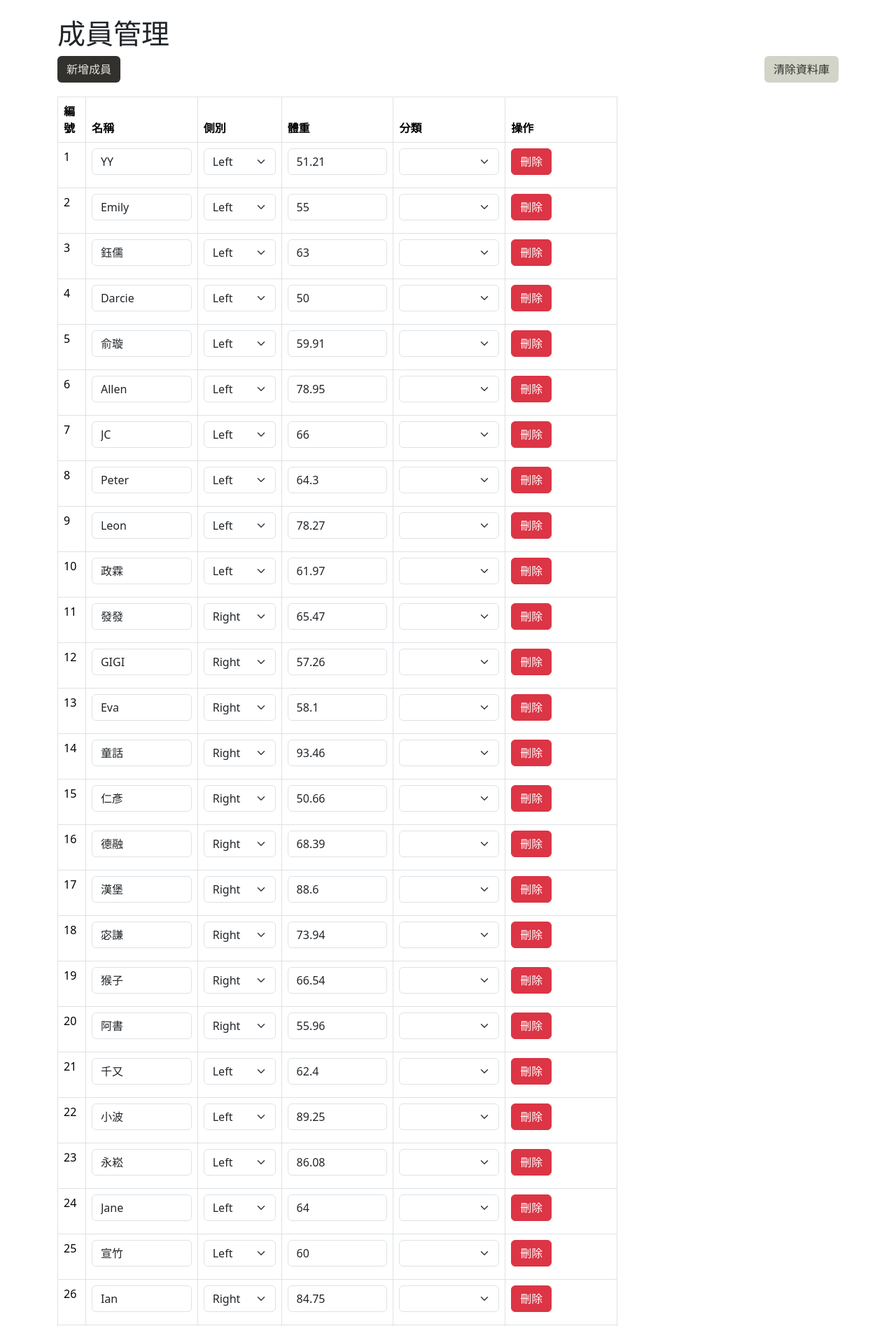
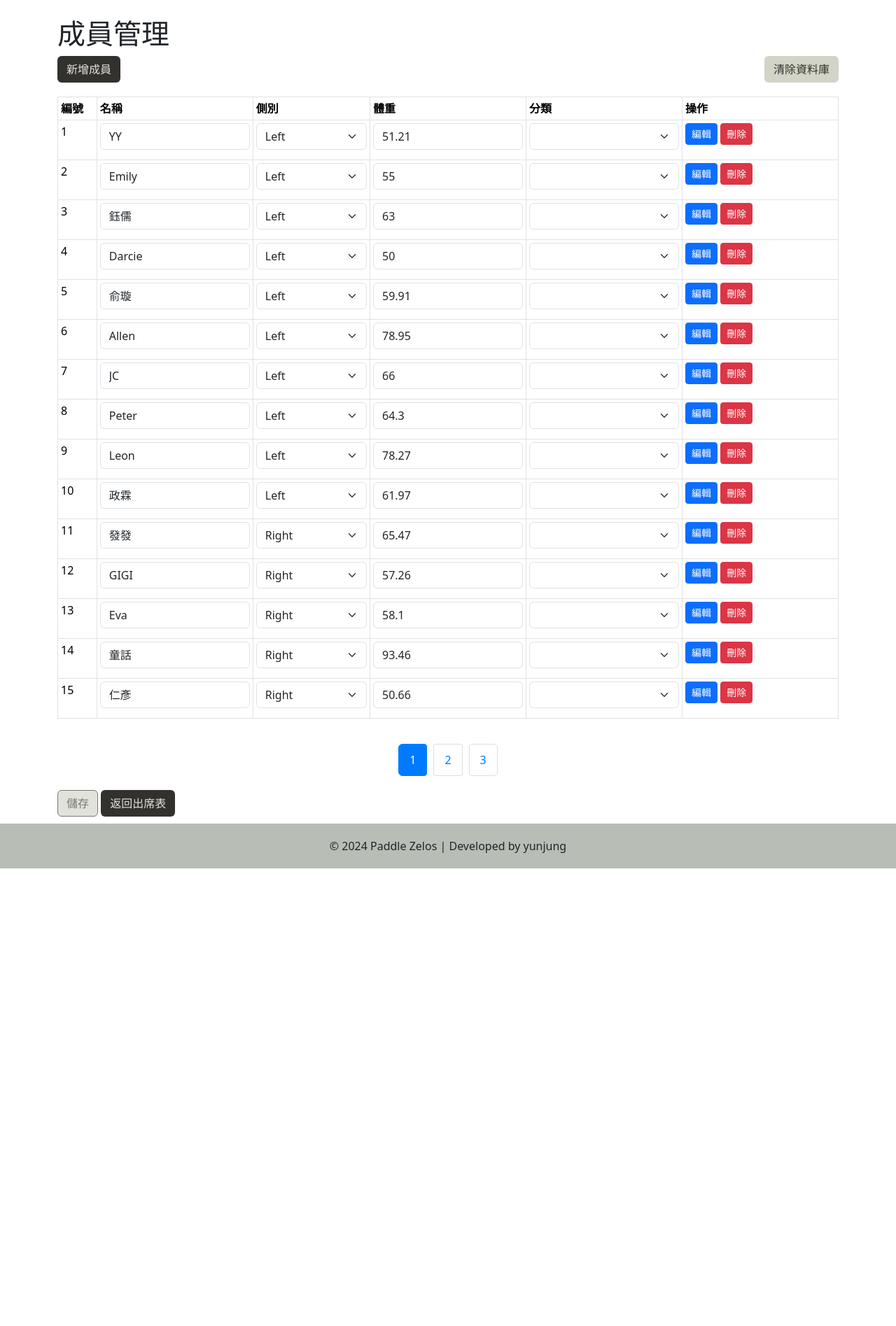
Before and after one commit to evafan1999/dragon-boat, a FastAPI app: page /members in a window 1280 px wide. Shown: the top 1895 px of the page at 70% size. After the commit the page ends 1241 px from the top, so only its background shows below. Run offline with FastAPI, Linux system fonts and the light colour scheme; data comes from the database, SQL or seed files in the repository; both versions use the stored data as it was after the commit.

Commit message:
update member.

```diff
--- a/main.py
+++ b/main.py
@@ -2,7 +2,7 @@ import sqlite3
 import requests
 import logging
 from bs4 import BeautifulSoup
-from fastapi import FastAPI, HTTPException
+from fastapi import FastAPI, HTTPException, Query
 from fastapi.responses import FileResponse
 from fastapi.staticfiles import StaticFiles
 from pydantic import BaseModel
@@ -96,14 +96,24 @@ async def update_members(member_list: List[Member]):
         raise HTTPException(status_code=500, detail=f"Failed to update member list: {str(e)}")
 
 @app.get("/api/current_members")
-async def get_current_members():
+async def get_current_members(page: int = Query(1, ge=1), size: int = Query(15, ge=1)):
     try:
+        offset = (page - 1) * size
         with sqlite3.connect('mydatabase.db') as conn:
             cursor = conn.cursor()
-            cursor.execute("SELECT name, side, weight, category FROM members")
+            cursor.execute("SELECT name, side, weight, category FROM members LIMIT ? OFFSET ?", (size, offset))
             members = [{"name": row[0], "side": row[1], "weight": row[2], "category": row[3]} for row in cursor.fetchall()]
 
-        return {"members": members}
+            cursor.execute("SELECT COUNT(*) FROM members")
+            total_count = cursor.fetchone()[0]
+
+        total_pages = (total_count + size - 1) // size  # 計算總頁數
+        return {
+            "members": members,
+            "total_pages": total_pages,
+            "current_page": page,
+            "page_size": size
+        }
     except Exception as e:
         logger.error(f"Failed to retrieve current members: {str(e)}")
         return {"error": f"Failed to retrieve current members: {str(e)}"}
--- a/static/members.js
+++ b/static/members.js
@@ -16,46 +16,77 @@ document.addEventListener("DOMContentLoaded", () => {
     });
 });
 
-async function fetchMembers() {
-    showLoading();
-    try {
-        const response = await fetch('/api/current_members');
+document.addEventListener("DOMContentLoaded", function() {
+    const rowsPerPage = 15;
+    let currentPage = 1;
+
+    async function fetchMembers(page = 1, size = rowsPerPage) {
+        const response = await fetch(`/api/current_members?page=${page}&size=${size}`);
         const data = await response.json();
-        if (data.error) {
-            throw new Error(data.error);
-        }
-        const memberTableBody = document.getElementById('memberTableBody');
-        memberTableBody.innerHTML = '';
-        data.members.forEach((member, index) => {
+        renderTable(data.members);
+        renderPagination(data.total_pages);
+    }
+
+    function renderTable(members) {
+        const tableBody = document.getElementById('memberTableBody');
+        tableBody.innerHTML = '';
+
+        members.forEach((member, index) => {
             const row = document.createElement('tr');
             row.innerHTML = `
-                <td data-label="編號">${index + 1}</td>
-                <td data-label="名稱"><input type="text" class="form-control" value="${member.name}" readonly></td>
-                <td data-label="側別">
+                <td>${(currentPage - 1) * rowsPerPage + index + 1}</td>
+                <td><input type="text" class="form-control" value="${member.name}" readonly></td>
+                <td>
                     <select class="form-select">
                         <option value="Left" ${member.side === 'Left' ? 'selected' : ''}>Left</option>
                         <option value="Right" ${member.side === 'Right' ? 'selected' : ''}>Right</option>
                     </select>
                 </td>
-                <td data-label="體重"><input type="number" class="form-control" value="${member.weight}"></td>
-                <td data-label="分類">
+                <td><input type="number" class="form-control" value="${member.weight}"></td>
+                <td>
                     <select class="form-select">
-                        <option value="none" ${member.category === 'none' ? 'selected' : ''}> </option>
+                        <option value="none" ${member.category === 'none' ? 'selected' : ''}></option>
                         <option value="大混" ${member.category === '大混' ? 'selected' : ''}>大混</option>
                         <option value="小混" ${member.category === '小混' ? 'selected' : ''}>小混</option>
                     </select>
                 </td>
-                <td data-label="操作"><button class="btn btn-danger" onclick="deleteMember(this, '${member.name}')">刪除</button></td>
+                <td>
+                    <button class="btn btn-primary btn-sm" onclick="editMember(this)">編輯</button>
+                    <button class="btn btn-danger btn-sm" onclick="deleteMember(this)">刪除</button>
+                </td>
             `;
-            memberTableBody.appendChild(row);
+            tableBody.appendChild(row);
         });
-    } catch (error) {
-        console.error('Error fetching members:', error);
-        alert('Error fetching members: ' + error.message);
-    } finally {
-        hideLoading();
     }
-}
+
+    function renderPagination(totalPages) {
+        const paginationControls = document.getElementById('paginationControls');
+        paginationControls.innerHTML = '';
+
+        for (let i = 1; i <= totalPages; i++) {
+            const item = document.createElement('li');
+            item.classList.add('page-item');
+            if (i === currentPage) {
+                item.classList.add('active');
+            }
+            item.innerHTML = `<a class="page-link" href="#">${i}</a>`;
+            item.addEventListener('click', function(e) {
+                e.preventDefault();
+                currentPage = i;
+                loadPage();
+            });
+            paginationControls.appendChild(item);
+        }
+    }
+
+    async function loadPage() {
+        const data = await fetchMembers(currentPage);
+        renderTable(data.members);
+        renderPagination(data.total_pages);
+    }
+
+    loadPage();
+});
 
 async function addNewMemberRow() {
     try {
@@ -99,7 +130,10 @@ async function addNewMemberRow() {
                     <option value="小混">小混</option>
                 </select>
             </td>
-            <td data-label="操作"><button class="btn btn-danger" onclick="deleteMember(this)">刪除</button></td>
+            <td data-label="操作">
+                <button class="btn btn-primary" onclick="editMemberRow(this)">編輯</button>
+                <button class="btn btn-danger" onclick="deleteMember(this)">刪除</button>
+            </td>
         `;
         memberTableBody.appendChild(row);
         isEdited = true;
@@ -147,9 +181,11 @@ async function addNewMember(event) {
     }
 }
 
-function deleteMember(button, name = null) {
+function deleteMember(button) {
     const row = button.closest('tr');
+    const name = row.cells[1].querySelector('input').value;
     row.remove();
+
     if (name) {
         fetch(`/api/delete_member?name=${name}`, { method: 'DELETE' })
             .then(response => response.json())
@@ -182,7 +218,7 @@ async function updateMembers() {
     const rows = memberTableBody.querySelectorAll('tr');
     const members = [];
     rows.forEach(row => {
-        const name = row.cells[1].querySelector('select') ? row.cells[1].querySelector('select').value : row.cells[1].querySelector('input').value;
+        const name = row.cells[1].querySelector('input').value;
         const side = row.cells[2].querySelector('select').value;
         const weight = row.cells[3].querySelector('input').value;
         const category = row.cells[4].querySelector('select').value;
@@ -245,3 +281,97 @@ function showLoading() {
 function hideLoading() {
     document.getElementById('loadingOverlay').style.display = 'none';
 }
+
+function editMember(button) {
+    const row = button.closest('tr');
+    const inputs = row.querySelectorAll('input, select');
+    inputs.forEach(input => input.removeAttribute('readonly'));
+    button.textContent = '儲存';
+    button.classList.remove('btn-primary');
+    button.classList.add('btn-success');
+    button.setAttribute('onclick', 'saveMember(this)');
+}
+
+function saveMember(button) {
+    const row = button.closest('tr');
+    const name = row.cells[1].querySelector('input').value;
+    const side = row.cells[2].querySelector('select').value;
+    const weight = row.cells[3].querySelector('input').value;
+    const category = row.cells[4].querySelector('select').value;
+
+    const updatedMember = { name, side, weight, category };
+    showLoading();
+    fetch('/api/update_member', {
+        method: 'POST',
+        headers: {
+            'Content-Type': 'application/json'
+        },
+        body: JSON.stringify(updatedMember)
+    }).then(response => response.json())
+        .then(data => {
+            if (data.error) {
+                throw new Error(data.error);
+            }
+            alert(data.message);
+            button.textContent = '編輯';
+            button.classList.remove('btn-success');
+            button.classList.add('btn-primary');
+            button.setAttribute('onclick', 'editMember(this)');
+            isEdited = true;
+            document.getElementById('updateMembersButton').disabled = false;
+        })
+        .catch(error => {
+            console.error('Error saving member:', error);
+            alert('Error saving member: ' + error.message);
+        })
+        .finally(() => {
+            hideLoading();
+        });
+}
+
+function editMemberRow(button) {
+    const row = button.closest('tr');
+    const inputs = row.querySelectorAll('input, select');
+    inputs.forEach(input => input.removeAttribute('readonly'));
+    button.textContent = '儲存';
+    button.classList.remove('btn-primary');
+    button.classList.add('btn-success');
+    button.setAttribute('onclick', 'saveMemberRow(this)');
+}
+
+function saveMemberRow(button) {
+    const row = button.closest('tr');
+    const name = row.cells[1].querySelector('select').value;
+    const side = row.cells[2].querySelector('select').value;
+    const weight = row.cells[3].querySelector('input').value;
+    const category = row.cells[4].querySelector('select').value;
+
+    const updatedMember = { name, side, weight, category };
+    showLoading();
+    fetch('/api/update_member', {
+        method: 'POST',
+        headers: {
+            'Content-Type': 'application/json'
+        },
+        body: JSON.stringify(updatedMember)
+    }).then(response => response.json())
+        .then(data => {
+            if (data.error) {
+                throw new Error(data.error);
+            }
+            alert(data.message);
+            button.textContent = '編輯';
+            button.classList.remove('btn-success');
+            button.classList.add('btn-primary');
+            button.setAttribute('onclick', 'editMemberRow(this)');
+            isEdited = true;
+            document.getElementById('updateMembersButton').disabled = false;
+        })
+        .catch(error => {
+            console.error('Error saving member:', error);
+            alert('Error saving member: ' + error.message);
+        })
+        .finally(() => {
+            hideLoading();
+        });
+}
--- a/static/styles.css
+++ b/static/styles.css
@@ -16,7 +16,45 @@
     font-size: 2em;
 }
 
-.table{
+.pagination {
+    display: flex;
+    justify-content: center;
+    margin: 20px 0;
+    list-style: none;
+    padding: 0;
+}
+
+.pagination li {
+    margin: 0 5px;
+}
+
+.pagination a {
+    display: block;
+    padding: 10px 15px;
+    color: #007bff;
+    text-decoration: none;
+    border: 1px solid #ddd;
+    border-radius: 4px;
+}
+
+.pagination .active a {
+    background-color: #007bff;
+    color: white;
+    border-color: #007bff;
+}
+
+.pagination a:hover {
+    background-color: #f8f9fa;
+    border-color: #007bff;
+}
+
+.pagination .page-item.disabled a {
+    color: #6c757d;
+    pointer-events: none;
+}
+
+
+.table table-sm table-bordered{
     max-width: 800px;
 }
 
--- a/templates/members.html
+++ b/templates/members.html
@@ -14,7 +14,7 @@
             <button class="btn" onclick="clearDatabase()" style="margin-bottom: 10px; background-color: #D2D4C8; color: #33312e;">清除資料庫</button>
         </div>
         <div class="table-responsive">
-            <table class="table table-bordered">
+            <table class="table table-bordered table-hover table-sm">
                 <thead>
                     <tr>
                         <th style="width: 5%;">編號</th>
@@ -30,6 +30,11 @@
                 </tbody>
             </table>
         </div>
+        <nav aria-label="Page navigation">
+            <ul class="pagination" id="paginationControls">
+                <!-- 分頁控件將在這裡顯示 -->
+            </ul>
+        </nav>
         <button class="btn" id="updateMembersButton" onclick="updateMembers()" style="margin-bottom: 10px; background-color: #D2D4C8; color: #33312e;" disabled>儲存</button>
         <button class="btn" onclick="location.href = '/';" style="margin-bottom: 10px; background-color: #33312E; color: #E0E2DB;">返回出席表</button>
     </div>
```
Also changed, not shown: mydatabase.db.
